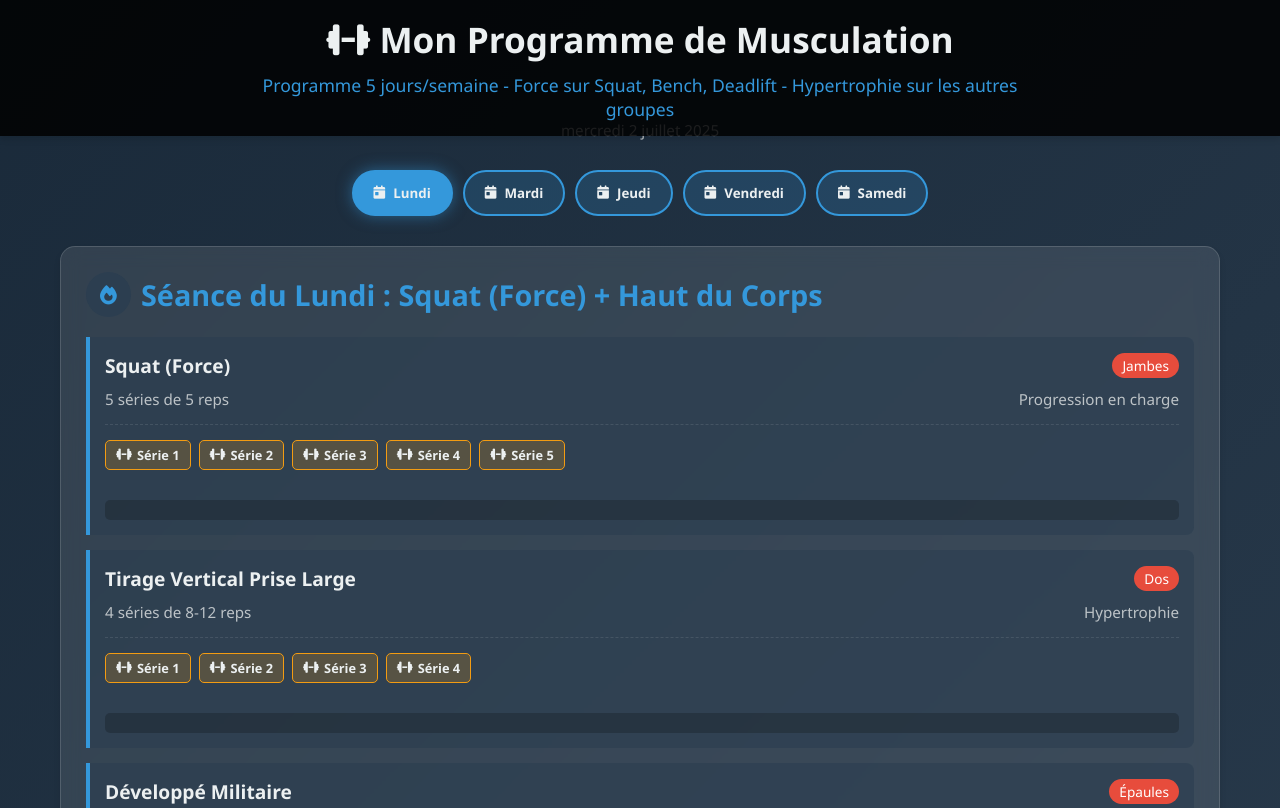
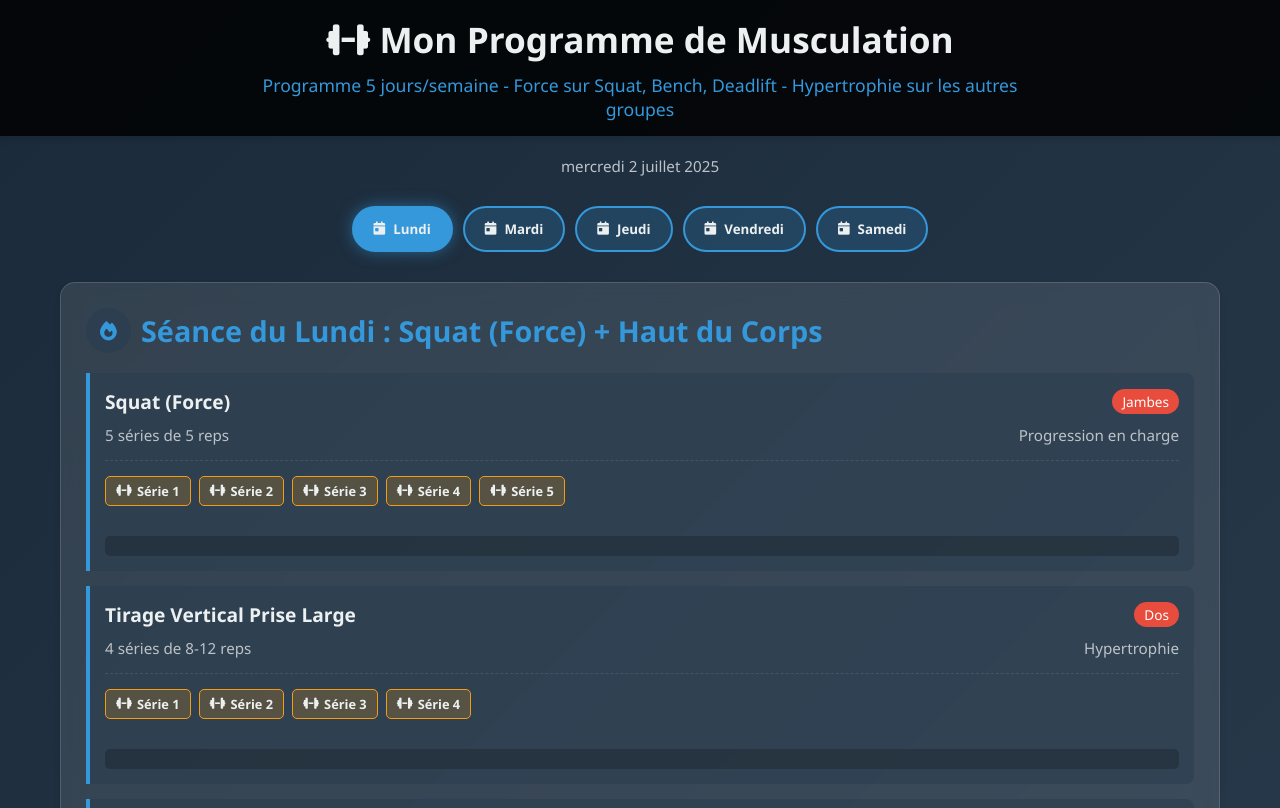
Before and after one commit to QuentinOnFire/site-muscu, a plain HTML site: page index.html in a window 1280 px wide. Shown: the top 808 px of the page. Drawn offline with Linux system fonts and the light colour scheme.

Commit message:
Update index.html

```diff
--- a/index.html
+++ b/index.html
@@ -28,20 +28,15 @@
             background: linear-gradient(135deg, #1a2a3a, #2c3e50);
             color: var(--light);
             min-height: 100vh;
-            padding-top: 100px;
             padding-bottom: 40px;
         }
 
         header {
-            position: fixed;
-            top: 0;
-            left: 0;
-            right: 0;
-            z-index: 1000;
             background: rgba(0, 0, 0, 0.85);
             padding: 15px 20px;
             text-align: center;
             box-shadow: var(--shadow);
+            margin-bottom: 20px;
         }
 
         h1 {
@@ -1829,17 +1824,6 @@
                 }
             }
 
-            // En-tête réductible
-            const header = document.getElementById('main-header');
-
-            window.addEventListener('scroll', () => {
-                if (window.scrollY > 50) {
-                    header.classList.add('shrink');
-                } else {
-                    header.classList.remove('shrink');
-                }
-            });
-
             // Charger les performances au démarrage
             loadAllPerformances();
         });
```
